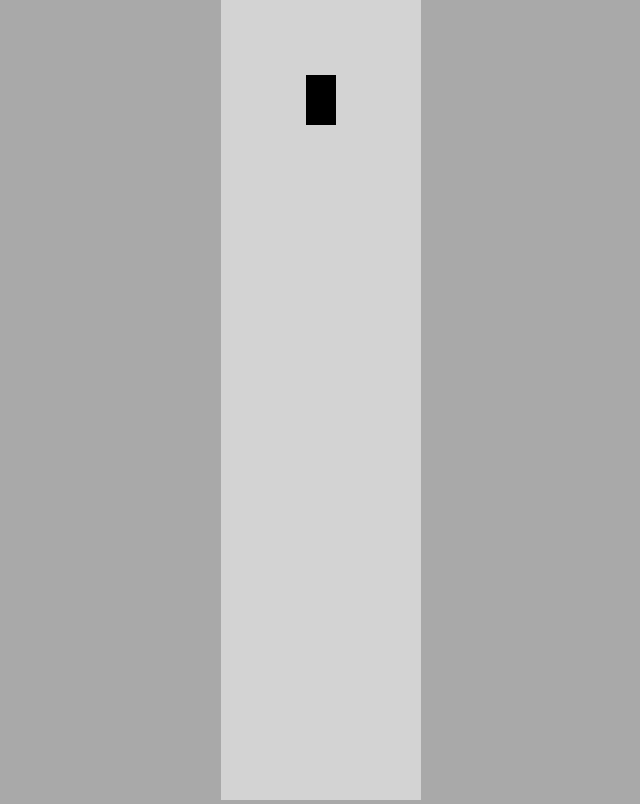
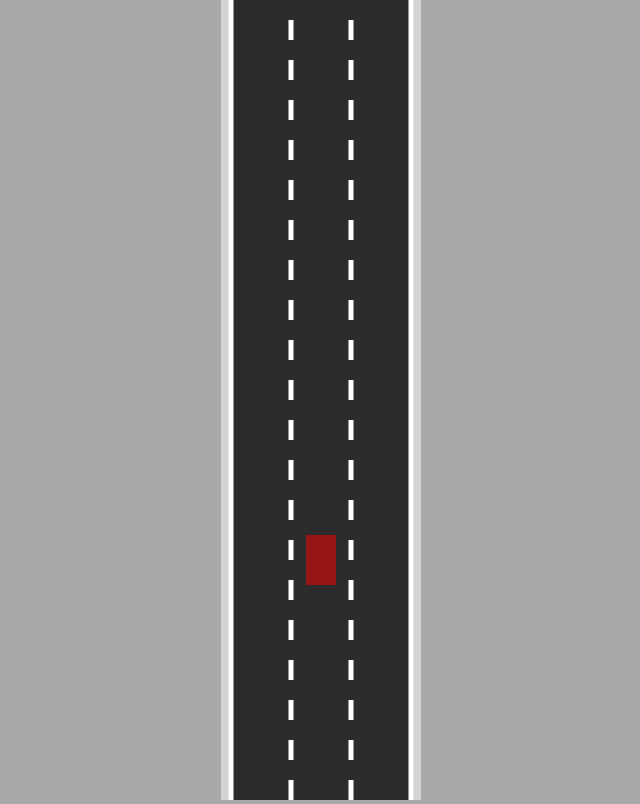
Before and after one commit to sidd-lotlikar/self-driving-car, a plain HTML site: page index.html in a window 1280 px wide. Shown: the whole page, without its empty margins (319-959 px from the left). Drawn offline with Linux system fonts and the light colour scheme.

Commit message:
Implement Road class with lane dividers, road borders, and background fill

```diff
--- a/car.js
+++ b/car.js
@@ -24,14 +24,16 @@ class Car {
   }
 
   update() {
+    this.#move();
+  }
+
+  #move() {
     // Move Forward and Downward
     if (this.controls.forward) {
       this.speed += this.acceleration;
-      this.y -= 2;
     }
     if (this.controls.downward) {
       this.speed -= this.acceleration;
-      this.y += 2;
     }
     // Move Left and Right
     if (this.speed != 0) {
@@ -62,7 +64,7 @@ class Car {
     }
     // Update the position based on the changes of the angle and speed
     this.x -= Math.sin(this.angle) * this.speed;
-    this.y -= Math.cos(this.angle) * this.speed;
+    this.y -= Math.cos(this.angle) * this.speed; // y-axis grows downward (unlike traditional math graphs where y goes upward)
   }
 
   /**
@@ -74,6 +76,7 @@ class Car {
     drawingContext.translate(this.x, this.y);
     drawingContext.rotate(-this.angle);
 
+    drawingContext.fillStyle = "rgba(255, 0, 0, 0.5)"; // semi-transparent red
     drawingContext.beginPath();
     drawingContext.rect(
       -this.width / 2,
--- a/index.html
+++ b/index.html
@@ -8,6 +8,8 @@
   </head>
   <body>
     <canvas id="mainCanvas"></canvas>
+    <script src="utils.js"></script>
+    <script src="road.js"></script>
     <script src="controls.js"></script>
     <script src="car.js"></script>
     <script src="main.js"></script>
--- a/main.js
+++ b/main.js
@@ -3,19 +3,30 @@ canvas.width = 200;
 
 const drawingContext = canvas.getContext("2d");
 
-const carX = 100;
+// Define the Road
+const roadX = canvas.width / 2;
+const roadWidth = canvas.width * 0.9;
+const road = new Road(roadX, roadWidth);
+// Define the Car
+const carX = road.getLaneCenter(1);
 const carY = 100;
 const carHeight = 30;
 const carWidth = 50;
 const car = new Car(carX, carY, carHeight, carWidth);
 
-car.draw(drawingContext);
-
 animate();
 
 function animate() {
   car.update();
+
   canvas.height = window.innerHeight;
+
+  drawingContext.save();
+  drawingContext.translate(0, -car.y + canvas.height * 0.7);
+
+  road.draw(drawingContext);
   car.draw(drawingContext);
+
+  drawingContext.restore();
   requestAnimationFrame(animate);
 }
--- /dev/null
+++ b/road.js
@@ -0,0 +1,71 @@
+class Road {
+  constructor(x, width, laneCount = 3) {
+    this.x = x;
+    this.width = width;
+    this.laneCount = laneCount;
+
+    this.left = x - width / 2;
+    this.right = x + width / 2;
+
+    // Define the top and bottom of the road
+    const infinity = 1000000;
+    this.top = -infinity;
+    this.bottom = infinity;
+
+    // Store borders in memory
+    const topLeft = { x: this.left, y: this.top };
+    const topRight = { x: this.right, y: this.top };
+    const bottomLeft = { x: this.left, y: this.bottom };
+    const bottomRight = { x: this.right, y: this.bottom };
+    this.borders = [
+      [topLeft, bottomLeft],
+      [topRight, bottomRight],
+    ];
+  }
+
+  getLaneCenter(laneIndex) {
+    const laneWidth = this.width / this.laneCount;
+    return (
+      this.left +
+      laneWidth / 2 +
+      Math.min(laneIndex, this.laneCount - 1) * laneWidth
+    );
+  }
+
+  /**
+   *
+   * @param {CanvasRenderingContext2D} drawingContext
+   */
+  draw(drawingContext) {
+    // Road background
+    drawingContext.fillStyle = "#2c2c2c"; // dark asphalt color
+    drawingContext.fillRect(
+      this.left,
+      this.top,
+      this.width,
+      this.bottom - this.top
+    );
+
+    drawingContext.lineWidth = 5;
+    drawingContext.strokeStyle = "white";
+
+    for (let i = 1; i <= this.laneCount - 1; i++) {
+      const x = lerp(this.left, this.right, i / this.laneCount);
+
+      // Lane dividers
+      drawingContext.setLineDash([20, 20]);
+
+      drawingContext.beginPath();
+      drawingContext.moveTo(x, this.top);
+      drawingContext.lineTo(x, this.bottom);
+      drawingContext.stroke();
+    }
+    drawingContext.setLineDash([]);
+    this.borders.forEach((border) => {
+      drawingContext.beginPath();
+      drawingContext.moveTo(border[0].x, border[0].y);
+      drawingContext.lineTo(border[1].x, border[1].y);
+      drawingContext.stroke();
+    });
+  }
+}
--- /dev/null
+++ b/utils.js
@@ -0,0 +1,11 @@
+/**
+ * Performs linear interpolation between two values.
+ *
+ * @param {number} A - The starting value.
+ * @param {number} B - The ending value.
+ * @param {number} t - The interpolation factor (0 returns A, 1 returns B, values in between return a point between A and B).
+ * @returns {number} The interpolated value between A and B.
+ */
+function lerp(A, B, t) {
+  return A + (B - A) * t;
+}
```
